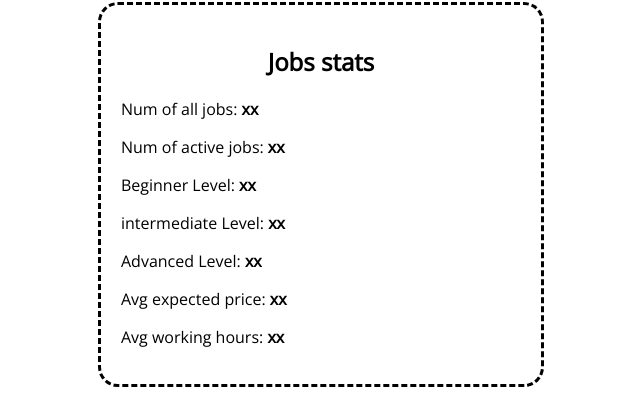
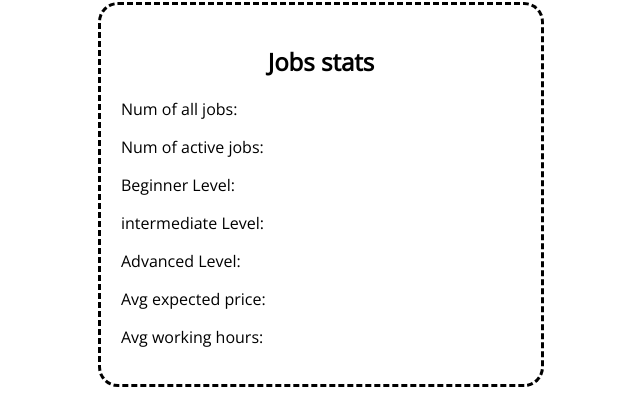
Before and after one commit to moezemara/freelance-dashboard, a React (Create React App) app: page /stats in a window 1280 px wide. Shown: the part 663-1061 px from the top of the page, without its empty margins (319-959 px from the left). Built offline with nearby package versions, Linux system fonts and the light colour scheme; no server answers.

Commit message:
Update JobStats.js

```diff
--- a/src/stats/JobStats.js
+++ b/src/stats/JobStats.js
@@ -2,6 +2,14 @@ import { useState, useEffect, createRef } from "react";
 import axios from "../axios.js";
 
 const JobStats = (props) => {
+
+    var allJobs = props.allJobs
+    var activeJobs = props.activeJobs
+    var beginnerNum = props.beginnerNum
+    var intermediateNum = props.intermediateNum
+    var AdvancedNum = props.AdvancedNum
+    var expectedPriceAvg = props.expectedPriceAvg
+    var workingHoursAvg = props.workingHoursAvg
 
 
 return(
@@ -9,13 +17,13 @@ return(
 <div className="job-stats">
 <h2>Jobs stats</h2>
 
-    <p>Num of all jobs: <b>xx</b></p>
-    <p>Num of active jobs: <b>xx</b></p>
-    <p>Beginner Level: <b>xx</b></p>
-    <p>intermediate Level: <b>xx</b></p>
-    <p>Advanced Level: <b>xx</b></p>
-    <p>Avg expected price: <b>xx</b></p>
-    <p>Avg working hours: <b>xx</b></p>
+    <p>Num of all jobs: <b>{allJobs}</b></p>
+    <p>Num of active jobs: <b>{activeJobs}</b></p>
+    <p>Beginner Level: <b>{beginnerNum}</b></p>
+    <p>intermediate Level: <b>{intermediateNum}</b></p>
+    <p>Advanced Level: <b>{AdvancedNum}</b></p>
+    <p>Avg expected price: <b>{expectedPriceAvg}</b></p>
+    <p>Avg working hours: <b>{workingHoursAvg}</b></p>
 
 </div>
 
```
